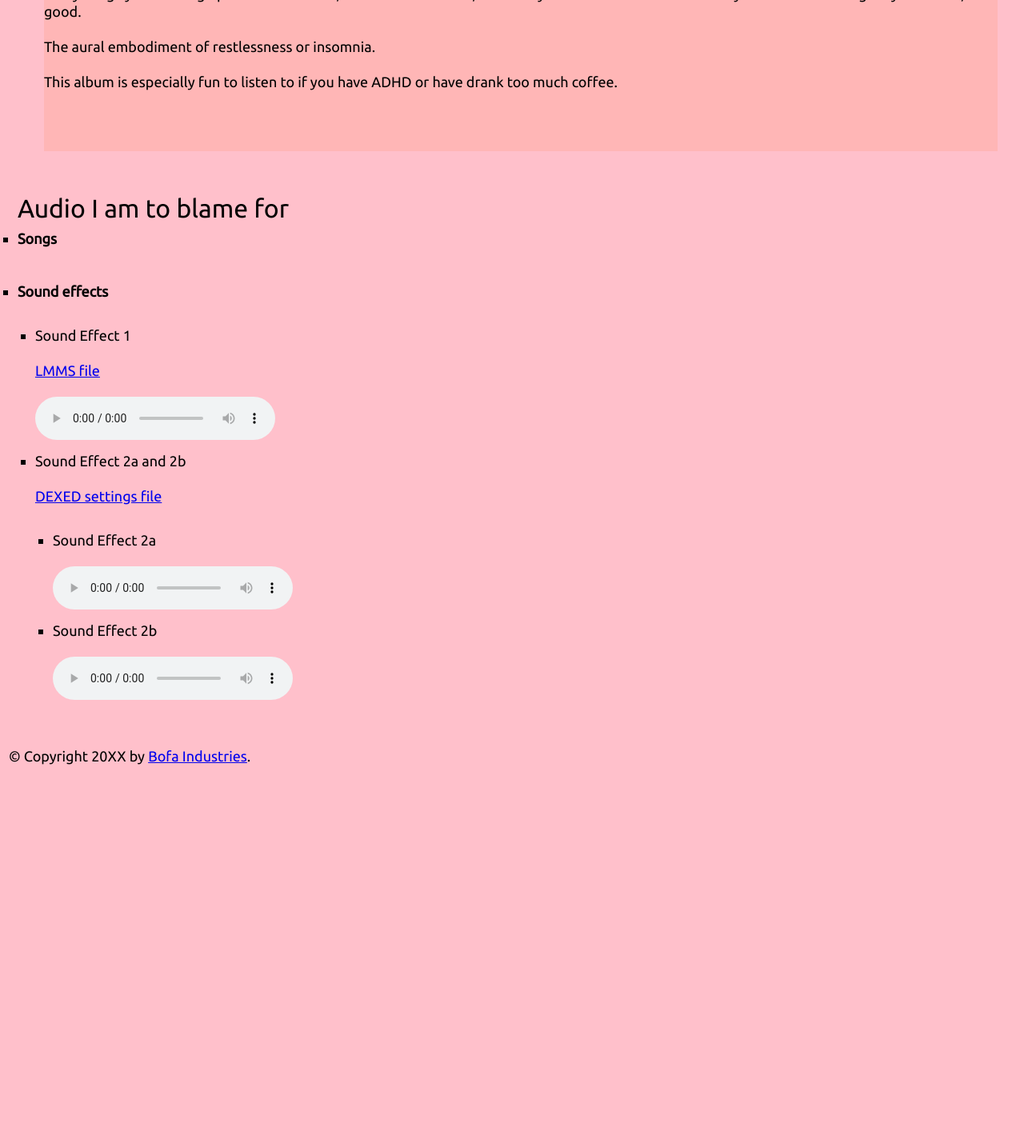
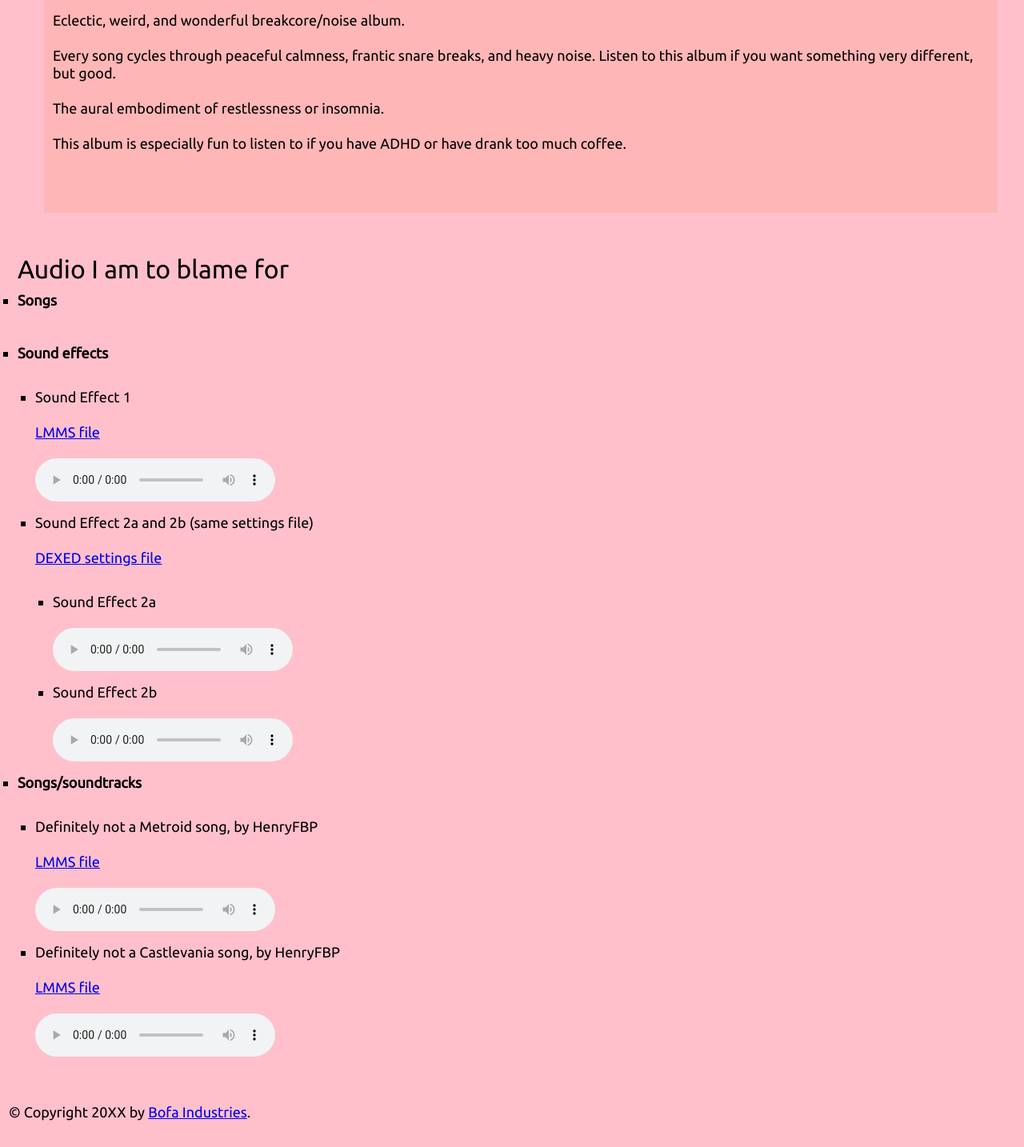
Before and after one commit to HenryFBP/itmd-460, a Flask app: page /audio in a window 1280 px wide. Shown: the part 2864-4298 px from the top of the page at 80% size. Before the commit the page ends 3820 px from the top, so only its background shows below. Run offline with Flask 2, Linux system fonts and the light colour scheme.

Commit message:
add own songs

```diff
--- a/assignments/9/website/app/static/base.css
+++ b/assignments/9/website/app/static/base.css
@@ -39,10 +39,10 @@
   line-height: 1.032em; /* 33 / 31.984 = 1.032 */
   padding-bottom: 0.325em;
 }
+
 h3 {
   font-weight: bold;
 }
-
 
 ol, ul {
   padding-bottom: 0.611em; /* 11 / 18 = 0.61~ */
@@ -79,7 +79,7 @@
   padding-bottom: 0;
 }
 
-section {
+section, aside {
     padding: 0.611em;
 }
 
--- a/assignments/9/website/app/templates/audio.html
+++ b/assignments/9/website/app/templates/audio.html
@@ -150,25 +150,39 @@
                     <p>Sound Effect 1</p>
                     <p><a href="{{ url_for('static', filename='audio/soundeffect1.mmpz') }}">
                         LMMS file</a></p>
-                    <audio controls
-                           src="{{ url_for('static', filename='audio/soundeffect1.wav' )}}"></audio>
+                    <audio controls src="{{ url_for('static', filename='audio/soundeffect1.wav' )}}"></audio>
                 </li>
                 <li>
-                    <p>Sound Effect 2a and 2b</p>
+                    <p>Sound Effect 2a and 2b (same settings file)</p>
                     <p><a href="{{ url_for('static', filename='audio/soundeffect2.dexed') }}">
                         DEXED settings file</a></p>
                     <ul>
                         <li>
                             <p>Sound Effect 2a</p>
-                            <audio controls
-                                   src="{{ url_for('static', filename='audio/soundeffect2-a.wav' )}}"></audio>
+                            <audio controls src="{{ url_for('static', filename='audio/soundeffect2-a.wav' )}}"></audio>
                         </li>
                         <li>
                             <p>Sound Effect 2b</p>
-                            <audio controls
-                                   src="{{ url_for('static', filename='audio/soundeffect2-b.wav' )}}"></audio>
+                            <audio controls src="{{ url_for('static', filename='audio/soundeffect2-b.wav' )}}"></audio>
                         </li>
                     </ul>
+                </li>
+            </ul>
+        </li>
+        <li>
+            <h3>Songs/soundtracks</h3>
+            <ul>
+                <li>
+                    <p>Definitely not a Metroid song, by HenryFBP</p>
+                    <p><a href="{{ url_for('static', filename='audio/soundtrack1.mmpz') }}">
+                        LMMS file</a></p>
+                    <audio controls src="{{ url_for('static', filename='audio/soundtrack1.wav') }}"></audio>
+                </li>
+                <li>
+                    <p>Definitely not a Castlevania song, by HenryFBP</p>
+                    <p><a href="{{ url_for('static', filename='audio/soundtrack2.mmpz') }}">
+                        LMMS file</a></p>
+                    <audio controls src="{{ url_for('static', filename='audio/soundtrack2.wav') }}"></audio>
                 </li>
             </ul>
         </li>
```
